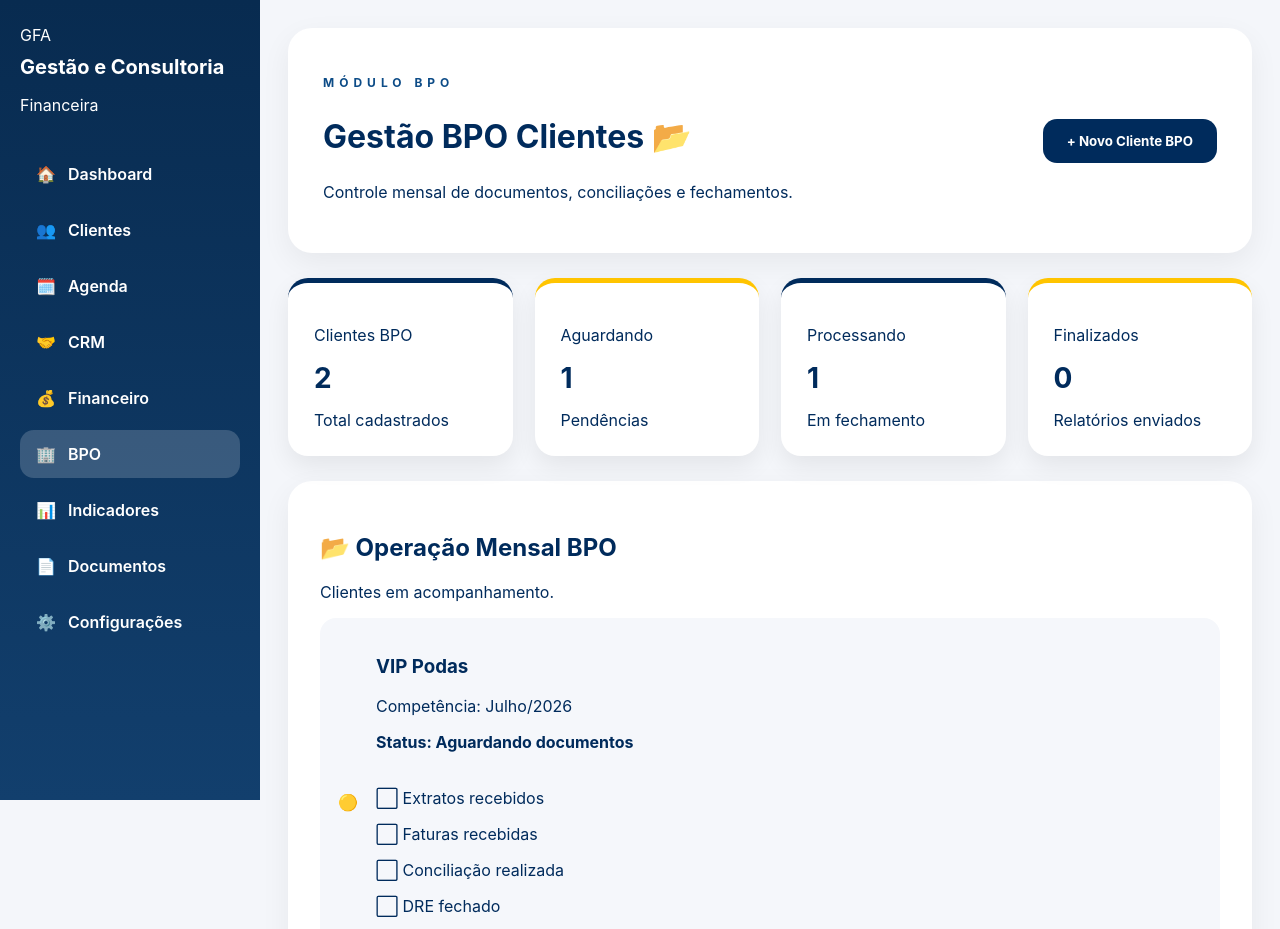
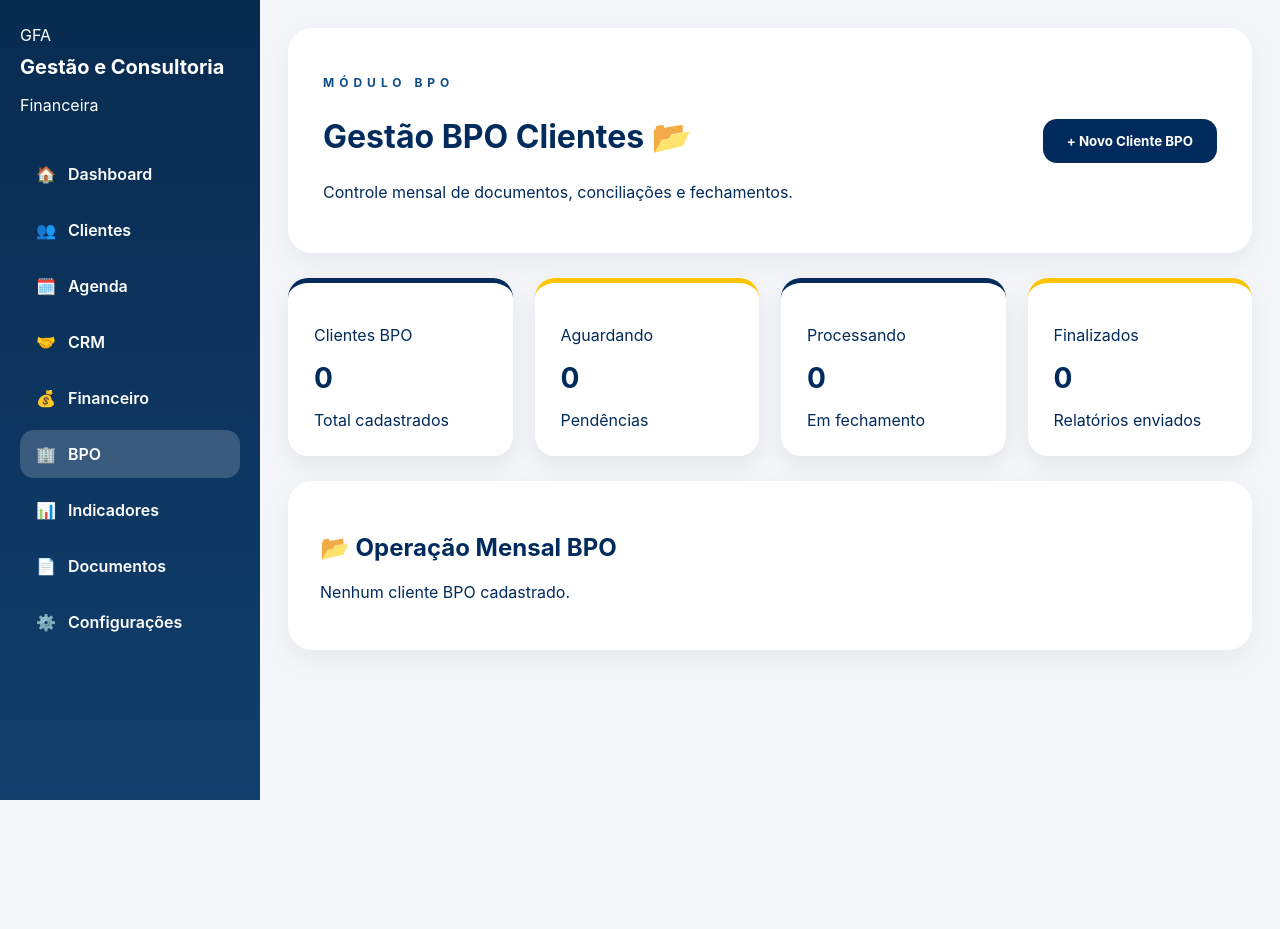
Before and after one commit to mentoriafinanceira2023-lgtm/gcf, a React (Vite) app: page /bpo in a window 1280 px wide. Shown: the top 929 px of the page. After the commit the page ends 800 px from the top, so only its background shows below. Built offline with nearby package versions, Linux system fonts and the light colour scheme.

Commit message:
v1.2 persistencia clientes bpo

```diff
--- a/src/pages/BPOPage.tsx
+++ b/src/pages/BPOPage.tsx
@@ -1,47 +1,48 @@
-import { useState } from "react"
+import { useEffect, useState } from "react"
 
 
 function BPOPage() {
 
 
-const [mostrarCadastro, setMostrarCadastro] = useState(false)
+const [mostrarCadastro,setMostrarCadastro] = useState(false)
 
-const [nomeCliente, setNomeCliente] = useState("")
+const [nomeCliente,setNomeCliente] = useState("")
 
-const [competencia, setCompetencia] = useState("Julho/2026")
+const [competencia,setCompetencia] = useState("Julho/2026")
 
 
-const [clientesBPO, setClientesBPO] = useState([
 
-{
-nome: "VIP Podas",
-competencia: "Julho/2026",
-status: "Aguardando documentos",
-cor:"🟡",
-tarefas:[
-{nome:"Extratos recebidos", feito:false},
-{nome:"Faturas recebidas", feito:false},
-{nome:"Conciliação realizada", feito:false},
-{nome:"DRE fechado", feito:false},
-{nome:"Relatório enviado", feito:false},
-]
-},
+const [clientesBPO,setClientesBPO] = useState<any[]>(()=>{
 
-{
-nome:"Salão Suellen",
-competencia:"Julho/2026",
-status:"Em processamento",
-cor:"🔵",
-tarefas:[
-{nome:"Extratos recebidos", feito:true},
-{nome:"Faturas recebidas", feito:true},
-{nome:"Conciliação realizada", feito:false},
-{nome:"DRE fechado", feito:false},
-{nome:"Relatório enviado", feito:false},
-]
-}
 
-])
+const dados = localStorage.getItem("gfa-bpo-clientes")
+
+
+return dados ? JSON.parse(dados) : []
+
+
+})
+
+
+
+
+
+useEffect(()=>{
+
+
+localStorage.setItem(
+
+"gfa-bpo-clientes",
+
+JSON.stringify(clientesBPO)
+
+)
+
+
+},[clientesBPO])
+
+
+
 
 
 
@@ -50,39 +51,81 @@ tarefas:[
 function adicionarCliente(){
 
 
-if(nomeCliente.trim() === ""){
+if(nomeCliente.trim()===""){
+
 return
+
 }
+
 
 
 const novoCliente = {
 
+
+id:Date.now(),
+
+
 nome:nomeCliente,
+
 
 competencia:competencia,
 
+
 status:"Aguardando documentos",
+
 
 cor:"🟡",
 
+
 tarefas:[
 
-{nome:"Extratos recebidos", feito:false},
 
-{nome:"Faturas recebidas", feito:false},
+{
+nome:"Extratos recebidos",
+feito:false
+},
 
-{nome:"Conciliação realizada", feito:false},
 
-{nome:"DRE fechado", feito:false},
+{
+nome:"Faturas recebidas",
+feito:false
+},
 
-{nome:"Relatório enviado", feito:false}
+
+{
+nome:"Conciliação realizada",
+feito:false
+},
+
+
+{
+nome:"DRE fechado",
+feito:false
+},
+
+
+{
+nome:"Relatório enviado",
+feito:false
+}
+
 
 ]
+
 
 }
 
 
-setClientesBPO([...clientesBPO, novoCliente])
+
+
+setClientesBPO([
+
+...clientesBPO,
+
+novoCliente
+
+])
+
 
 setNomeCliente("")
 
@@ -95,44 +138,69 @@ setMostrarCadastro(false)
 
 
 
-return (
+
+
+
+
+
+return(
+
 
 <div>
+
 
 
 
 <section className="dashboard-header">
 
 
+
 <div>
 
+
 <p className="tag">
+
 MÓDULO BPO
+
 </p>
 
 
+
 <h1>
+
 Gestão BPO Clientes 📂
+
 </h1>
 
 
+
 <p>
+
 Controle mensal de documentos, conciliações e fechamentos.
+
 </p>
+
 
 
 </div>
 
 
 
+
+
+
 <button
+
 className="primary-button"
+
 onClick={()=>setMostrarCadastro(true)}
+
 >
 
 + Novo Cliente BPO
 
 </button>
+
 
 
 </section>
@@ -141,57 +209,89 @@ onClick={()=>setMostrarCadastro(true)}
 
 
 
+
+
+
+
 {mostrarCadastro && (
+
 
 
 <section className="content-card">
 
 
+
 <h2>
+
 ➕ Novo Cliente BPO
+
 </h2>
+
+
 
 
 
 <input
 
+
+className="input"
+
+
 placeholder="Nome do cliente"
+
 
 value={nomeCliente}
 
+
 onChange={(e)=>setNomeCliente(e.target.value)}
 
-className="input"
 
 />
 
 
 
+
+
+
 <input
+
+
+className="input"
+
 
 placeholder="Competência"
 
+
 value={competencia}
+
 
 onChange={(e)=>setCompetencia(e.target.value)}
 
-className="input"
 
 />
 
 
 
+
+
 <button
+
 
 className="primary-button"
 
+
 onClick={adicionarCliente}
+
 
 >
 
+
 Salvar Cliente
 
+
 </button>
+
+
 
 
 </section>
@@ -204,57 +304,112 @@ Salvar Cliente
 
 
 
+
+
+
 <section className="stats-grid">
+
 
 
 <div className="stat-card">
 
+
 <p>Clientes BPO</p>
 
-<strong>{clientesBPO.length}</strong>
+
+<strong>
+
+{clientesBPO.length}
+
+</strong>
+
 
 <span>Total cadastrados</span>
+
 
 </div>
 
 
+
+
+
+
 <div className="stat-card gold">
+
 
 <p>Aguardando</p>
 
+
 <strong>
-{clientesBPO.filter(c=>c.status==="Aguardando documentos").length}
+
+
+{
+
+clientesBPO.filter(
+
+c=>c.status==="Aguardando documentos"
+
+).length
+
+
+}
+
+
 </strong>
 
+
 <span>Pendências</span>
+
 
 </div>
 
 
+
+
+
+
 <div className="stat-card">
+
 
 <p>Processando</p>
 
+
 <strong>
-{clientesBPO.filter(c=>c.status==="Em processamento").length}
+
+0
+
 </strong>
 
+
 <span>Em fechamento</span>
+
 
 </div>
 
 
+
+
+
+
 <div className="stat-card gold">
+
 
 <p>Finalizados</p>
 
+
 <strong>
+
 0
+
 </strong>
+
 
 <span>Relatórios enviados</span>
 
+
 </div>
+
+
 
 
 </section>
@@ -264,63 +419,120 @@ Salvar Cliente
 
 
 
+
+
+
+
 <section className="content-card">
 
 
+
 <h2>
+
 📂 Operação Mensal BPO
+
 </h2>
 
 
+
+
+
+{clientesBPO.length===0 && (
+
+
 <p>
-Clientes em acompanhamento.
+
+Nenhum cliente BPO cadastrado.
+
 </p>
+
+
+)}
+
+
+
+
 
 
 
 {clientesBPO.map((cliente)=>(
 
 
+
 <div
+
+
 className="cliente-alerta"
-key={cliente.nome}
+
+
+key={cliente.id}
+
+
 >
 
 
+
 <span>
+
 {cliente.cor}
+
 </span>
+
+
 
 
 <div>
 
 
+
 <h3>
+
 {cliente.nome}
+
 </h3>
 
 
+
 <p>
+
 Competência: {cliente.competencia}
+
 </p>
 
 
+
+
 <strong>
+
 Status: {cliente.status}
+
 </strong>
 
 
-<br/><br/>
 
 
-{cliente.tarefas.map((tarefa)=>(
+
+
+<br/>
+
+<br/>
+
+
+
+
+
+{cliente.tarefas.map((tarefa:any)=>(
+
 
 
 <p key={tarefa.nome}>
 
+
 {tarefa.feito ? "✅":"⬜"} {tarefa.nome}
 
+
 </p>
+
 
 
 ))}
@@ -328,6 +540,7 @@ Status: {cliente.status}
 
 
 </div>
+
 
 
 </div>
@@ -343,7 +556,9 @@ Status: {cliente.status}
 
 
 
+
 </div>
+
 
 )
 
```
